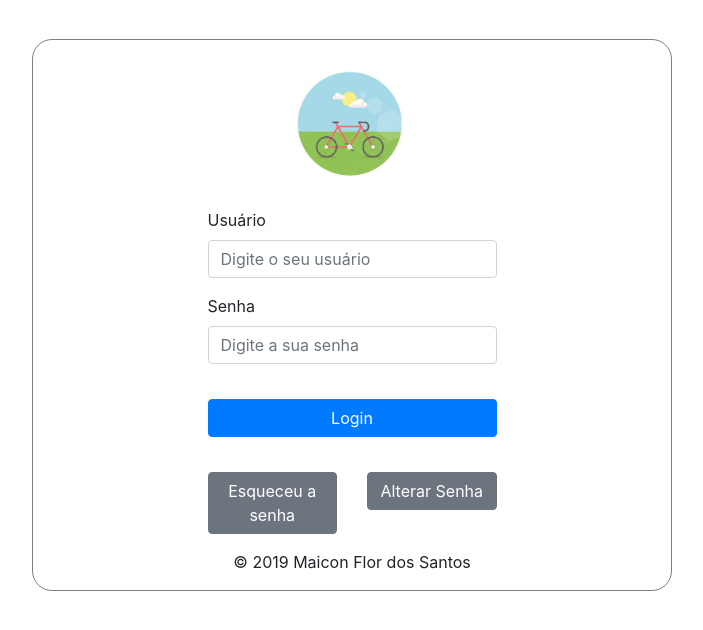
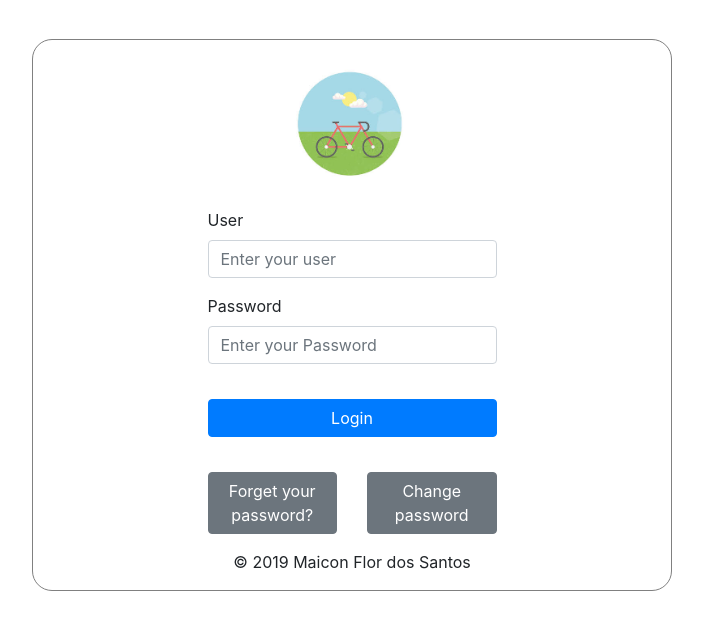
Before and after one commit to Maiconfsantos/streamdesk, a CodeIgniter app: page /database/index.php/login/index/1/en_us in a window 1280 px wide. Shown: the part 69-699 px from the top of the page, without its empty margins (288-991 px from the left). Run offline with CodeIgniter, Linux system fonts and the light colour scheme.

Commit message:
Alterações de linguagem no modal de 'esqueci minha senha'

```diff
--- a/application/controllers/Login.php
+++ b/application/controllers/Login.php
@@ -19,9 +19,10 @@ class Login extends CI_Controller{
 	 	url_trasform();
 
 	 	$text = get_text('login',$lg);
+	 	$text_modal_forget = get_text('modal_forget_password',$lg);
 
 	 	$this->load->template('login/login.php', $text);
-	 	$this->load->view('login/esqueceusenhamodal');
+	 	$this->load->view('login/esqueceusenhamodal',$text_modal_forget);
 	 	$this->load->view('login/alteraSenhaModal');
 	 }
 
--- a/application/helpers/language_helper.php
+++ b/application/helpers/language_helper.php
@@ -64,6 +64,25 @@ function get_text($page,$lg){
 function login($base_text){
 	$data = array(
 		'login_button' => $base_text['login-button'],
+		'user' => $base_text['user'],
+		'user_tip' => $base_text['user_tip'],
+		'pass' => $base_text['pass'],
+		'pass_tip' => $base_text['pass_tip'],
+		'forget_password' => $base_text['forget_password'],
+		'change_password' => $base_text['change_password'],
+	);
+
+	return $data;
+}
+
+
+function modal_forget_password($base_text){
+	$data = array(
+		'forget_password' => $base_text['forget_password'],
+		'email_tip' => $base_text['email_tip'],
+		'email' => $base_text['email'],
+		'close_buttom' => $base_text['close_buttom'],
+		'request_password_buttom' => $base_text['request_password_buttom'],
 	);
 
 	return $data;
--- a/application/libraries/En_us.php
+++ b/application/libraries/En_us.php
@@ -5,7 +5,17 @@ defined('BASEPATH') OR exit('No direct script access allowed');
 class EN_us{
 	public function text(){
 		$text = array(
-			'login-button' => 'Login'
+			'login-button' => 'Login',
+			'user' => 'User',
+			'user_tip' => 'Enter your user',
+			'pass' => 'Password',
+			'pass_tip' => 'Enter your Password',
+			'forget_password' => 'Forget your password?',
+			'change_password' => 'Change password',
+			'email_tip' => 'Enter the email of your account',
+			'email' => 'Email',
+			'close_buttom' => 'Close',
+			'request_password_buttom' => 'Request Password',
 		);
 
 
--- a/application/views/login/esqueceusenhamodal.php
+++ b/application/views/login/esqueceusenhamodal.php
@@ -2,7 +2,7 @@
   <div class="modal-dialog" role="document">
     <div class="modal-content">
       <div class="modal-header">
-        <h5 class="modal-title" id="chamafichaModal">Esqueci minha senha</h5>
+        <h5 class="modal-title" id="chamafichaModal"><?php echo($forget_password)?></h5>
         <button type="button" class="close" data-dismiss="modal" aria-label="Close">
           <span aria-hidden="true">&times;</span>
         </button>
@@ -10,14 +10,14 @@
       <form action="<?php echo base_url()?>Senha/esqueci_senha" method='Post'>
         <div class="modal-body">
             <div class="form-group">
-              <label for="Email">Email</label>
+              <label for="Email"><?php echo($email)?></label>
               <input type="email" class="form-control" id="email" name="email" required="true">
-              <small id="emailHelp" class="form-text text-muted">Informe o seu email vinculado ao sistema</small>
+              <small id="emailHelp" class="form-text text-muted"><?php echo($email_tip)?></small>
             </div>
         </div>
         <div class="modal-footer">
-          <button type="button" class="btn btn-secondary" data-dismiss="modal">Fechar</button>
-          <button type="submit" class="btn btn-primary">Solictar senha</button>
+          <button type="button" class="btn btn-secondary" data-dismiss="modal"><?php echo($close_buttom)?></button>
+          <button type="submit" class="btn btn-primary"><?php echo($request_password_buttom)?></button>
         </div>
       </form>
     </div>
--- a/application/views/login/login.php
+++ b/application/views/login/login.php
@@ -13,16 +13,16 @@
           <div class="row justify-content-md-center">
             <div class="col-md-12 col-lg-6">
               <div class="form-group">
-                  <label for="usuario">Usuário</label>
-                  <input type="text" class="form-control" id="usuario" aria-describedby="usuario" name='usuario' placeholder="Digite o seu usuário">
+                  <label for="usuario"><?php echo($user)?></label>
+                  <input type="text" class="form-control" id="usuario" aria-describedby="usuario" name='usuario' placeholder="<?php echo($user_tip)?>">
               </div>
             </div>
           </div>
           <div class="row justify-content-md-center">
             <div class="col-md-12 col-lg-6">
               <div class="form-group">
-                  <label for="senha">Senha</label>
-                  <input type="password" class="form-control" id="senha" aria-describedby="senha" name='senha' placeholder="Digite a sua senha">
+                  <label for="senha"><?php echo($pass)?></label>
+                  <input type="password" class="form-control" id="senha" aria-describedby="senha" name='senha' placeholder="<?php echo($pass_tip)?>">
               </div>
             </div>
           </div>
@@ -42,10 +42,10 @@
 
     <div class="row justify-content-md-center">
       <div class="col-md-6 col-lg-3" id='divbutton'>
-        <button type="submit" class="btn btn-secondary" data-toggle="modal" data-target="#esqueceuSenhaModal">Esqueceu a senha</button>
+        <button type="submit" class="btn btn-secondary" data-toggle="modal" data-target="#esqueceuSenhaModal"><?php echo($forget_password)?></button>
       </div>
       <div class="col-md-6 col-lg-3" id='divbutton'>
-        <button type="submit" class="btn btn-secondary" data-toggle="modal" data-target="#alteraSenhaModal">Alterar Senha</button>
+        <button type="submit" class="btn btn-secondary" data-toggle="modal" data-target="#alteraSenhaModal"><?php echo($change_password)?></button>
       </div>
     </div>
 
```
Also changed, not shown: application/libraries/Pt_br.php (+11 -1 lines).
